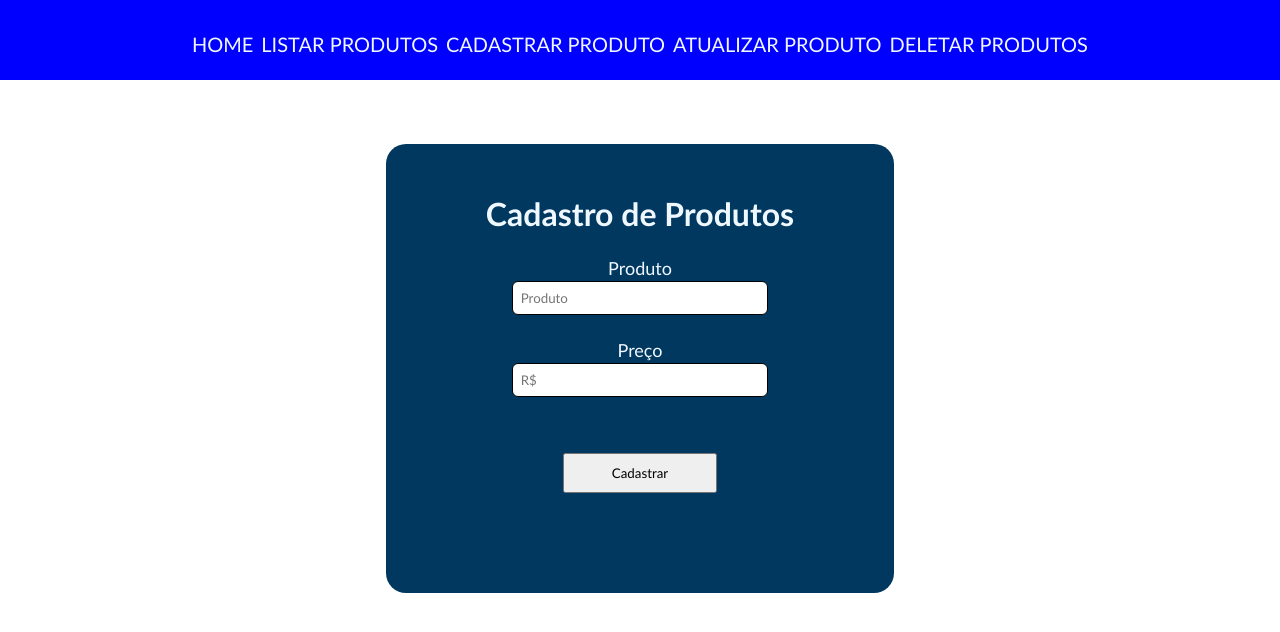
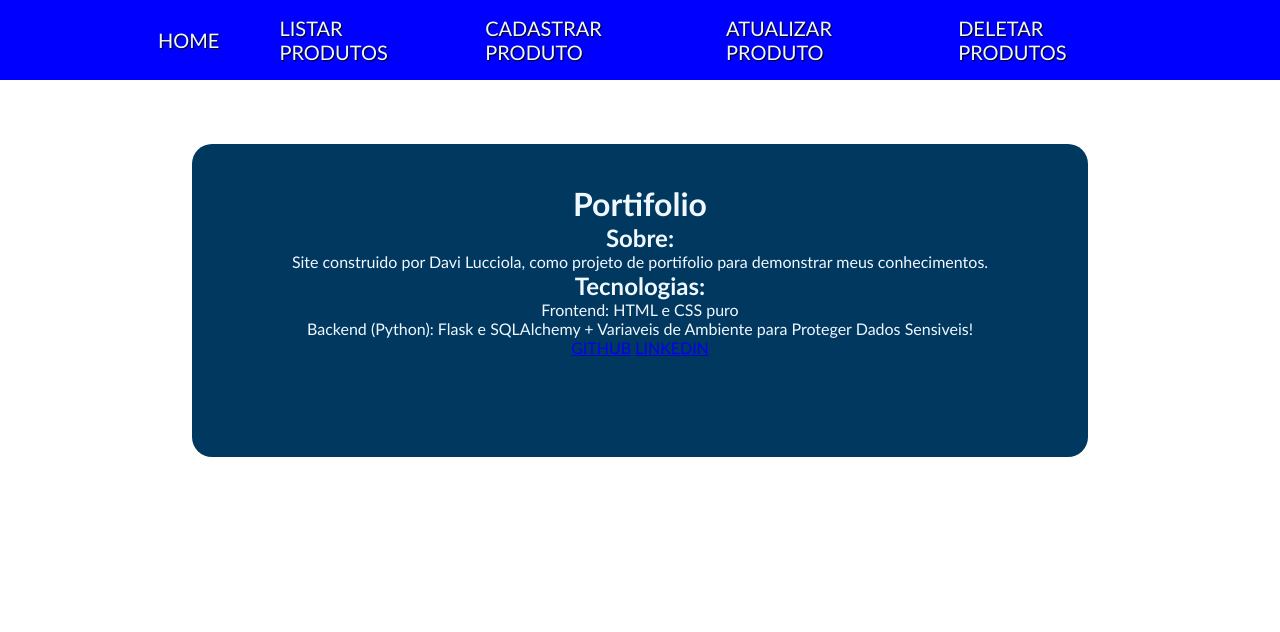
Before and after one commit to davi-lucciola/Flask_Crud, a Flask app: page / in a window 1280 px wide. Shown: the top 632 px of the page. Run offline with Flask 2, Linux system fonts and the light colour scheme.

Commit message:
refractoring pages

```diff
--- a/app.py
+++ b/app.py
@@ -6,10 +6,22 @@ from db.crud import *
 app = Flask(__name__)
 
 
+# Pages Endpoints
 @app.route('/', methods=['GET'])
-def index():
-    return render_template('index.html')
+def home():
+    return render_template('home.html')
 
+@app.route('/cadastrar_produto', methods=['GET'])
+def cadastrar_produto():
+    return render_template('cadastrar_produtos.html')
+
+@app.route('/produtos_cadastrados', methods=['GET'])
+def listar_produtos():
+    pass
+
+@app.route('/atualizar produto:')
+
+# Apis Endpoints
 @app.route('/register', methods=['POST'])
 def register():
     name = request.form.get('prod_name')
@@ -17,7 +29,7 @@ def register():
     if price != '' and name != '':
         if insert(Product(product=name, price=price)):
             return render_template('success.html')
-    return render_template('error.html')
+    return render_template('error.html'), 404
 
 
 if __name__ == '__main__':
--- a/static/styles/style.css
+++ b/static/styles/style.css
@@ -5,33 +5,41 @@
     font-family: 'Gill Sans', 'Gill Sans MT', Calibri, 'Trebuchet MS', sans-serif;
 }
 
-header {
+#menubar {
     width: 100%;
     height: 10vh;
     background: blue;
 }
 
-header ul {
+#menubar ul {
     display: flex;
     flex-direction: row;
-    align-items: center;
-    justify-content: space-between;
+    justify-content: center;
 
-    margin-inline: 15%;
-    padding-top: 4vh;
+    margin-inline: 10%;
 }
 
 header a {
+    display: flex;
+    align-items: center;
+    justify-content: center;
+    /* box-sizing: border-box;  */
+    text-shadow: 1px 1px 1px black;
+
     text-decoration: None;
     font-size: 20px;
     color: aliceblue;
     text-transform: uppercase;
+
+    height: 9.9vh;
+    width: fit-content;
+    padding-inline: 30px;
 }
 
 header a:hover {
-    color: rgb(189, 194, 199);
+    color: rgb(255, 255, 255);
+    background: rgb(1, 1, 203);
 }
-
 
 main {
     text-align: center;
@@ -49,7 +57,7 @@ main {
     width: fit-content;
     margin: 5% auto;
     padding: 100px;
-    padding-top: 50px;
+    padding-top: 40px;
 }
 
 form {
@@ -83,3 +91,7 @@ form .button {
     margin-top: 4vh;
     align-self: center;
 }
+
+#descricao {
+    height: 8vh;
+}
--- a/templates/index.html
+++ b/templates/cadastrar_produtos.html
@@ -13,6 +13,11 @@
             <input type="number" min="1" step="any" name="price" placeholder="R$">
         </div>
 
+        <div class="entry">
+            <label for="descricao"> Descrição </label>
+            <input type="text" name="descricao" placeholder="Descrição do produto" id="descricao">
+        </div>
+
         <input class="button" type="submit" value="Cadastrar">
     </form>
 {% endblock %}
--- /dev/null
+++ b/templates/home.html
@@ -0,0 +1,14 @@
+{% extends "layout.html" %}
+
+{% block main %}
+    <h1> Portifolio </h1>
+    <h2> Sobre: </h2>
+    <p> Site construido por Davi Lucciola, como projeto de portifolio para demonstrar meus conhecimentos.</p>
+    <h2> Tecnologias: </h2>
+    <p> Frontend: HTML e CSS puro </p>
+    <p> Backend (Python): Flask e SQLAlchemy + Variaveis de Ambiente para Proteger Dados Sensiveis! </p>
+    <div id="Contatos">
+        <a href="https://github.com/davi-lucciola">GITHUB</a>
+        <a href="https://www.linkedin.com/in/davi-lucciola/">LINKEDIN</a>
+    </div>
+{% endblock %}
--- a/templates/layout.html
+++ b/templates/layout.html
@@ -9,23 +9,15 @@
 </head>
 <body style="margin: 0;">
     <header>
-        <ul>
-            <a href="">
-                <li> Home </li>
-            </a>
-            <a href="">
-                <li> Listar Produtos </li>
-            </a>
-            <a href="">
-                <li> Cadastrar Produto </li>
-            </a>
-            <a href="">
-                <li> Atualizar Produto </li>
-            </a>
-            <a href="">
-                <li> Deletar Produtos </li>
-            </a>
-        </ul>
+        <div id="menubar">
+            <ul>
+                <a href="/"> <li> Home </li> </a>
+                <a href=""> <li> Listar Produtos </li> </a>
+                <a href="/cadastrar_produto"> <li> Cadastrar Produto </li> </a>
+                <a href=""> <li> Atualizar Produto </li> </a>
+                <a href=""> <li> Deletar Produtos </li> </a>
+            </ul>
+        </div>
     </header>
     <main>
         <div id="app">
```
